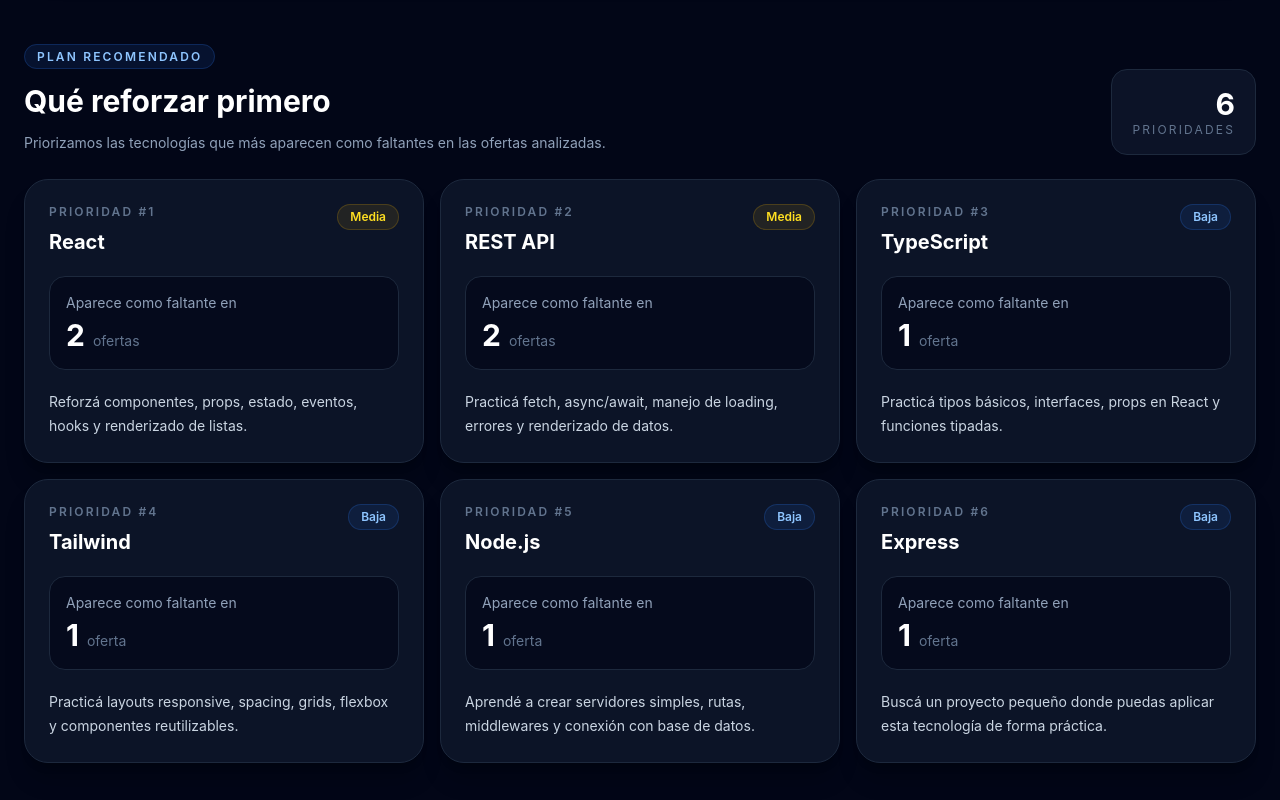
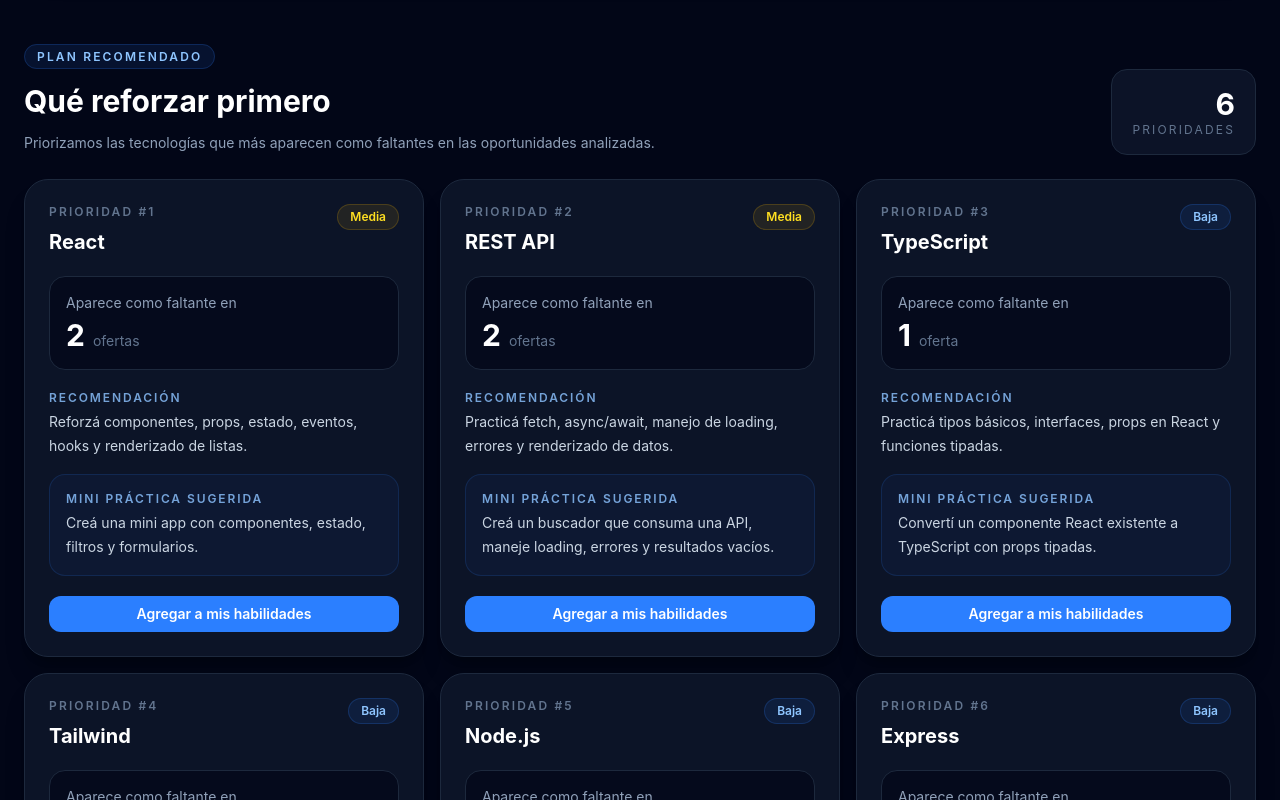
Before and after one commit to PerazzoCamila2am/jobmatch-it, a React (Vite) app: page / in a window 1280 px wide. Shown: the part 6100-6900 px from the top of the page. Built offline with nearby package versions, Linux system fonts and the light colour scheme; no server answers.

Commit message:
add learning plan skill actions

```diff
--- a/src/App.tsx
+++ b/src/App.tsx
@@ -187,7 +187,11 @@
         onRetry={loadJobs}
       />
 
-      <LearningPlan jobs={jobs} userSkills={skills} />
+      <LearningPlan
+       jobs={jobs}
+       userSkills={skills}
+       onAddSkill={handleAddSkill}
+/>
 
       <ApplicationsTracker
         savedJobs={savedJobs}
--- a/src/components/LearningPlan.tsx
+++ b/src/components/LearningPlan.tsx
@@ -5,6 +5,7 @@
 type LearningPlanProps = {
   jobs: Job[]
   userSkills: string[]
+  onAddSkill: (skill: string) => void
 }
 
 type MissingSkillItem = {
@@ -12,6 +13,7 @@
   count: number
   priority: 'Alta' | 'Media' | 'Baja'
   recommendation: string
+  projectIdea: string
 }
 
 function getSkillRecommendation(skill: string) {
@@ -52,6 +54,44 @@
   return 'Buscá un proyecto pequeño donde puedas aplicar esta tecnología de forma práctica.'
 }
 
+function getProjectIdea(skill: string) {
+  const normalizedSkill = skill.toLowerCase()
+
+  if (normalizedSkill === 'typescript') {
+    return 'Convertí un componente React existente a TypeScript con props tipadas.'
+  }
+
+  if (normalizedSkill === 'react') {
+    return 'Creá una mini app con componentes, estado, filtros y formularios.'
+  }
+
+  if (normalizedSkill === 'next.js') {
+    return 'Armá una landing con rutas, layouts y una página de detalle.'
+  }
+
+  if (normalizedSkill === 'tailwind') {
+    return 'Diseñá una sección responsive con cards, grid y dark mode.'
+  }
+
+  if (normalizedSkill === 'rest api') {
+    return 'Creá un buscador que consuma una API, maneje loading, errores y resultados vacíos.'
+  }
+
+  if (normalizedSkill === 'node.js') {
+    return 'Creá una API simple con rutas GET, POST, PUT y DELETE.'
+  }
+
+  if (normalizedSkill === 'sql') {
+    return 'Diseñá una base de datos simple de usuarios, ofertas y postulaciones.'
+  }
+
+  if (normalizedSkill === 'testing' || normalizedSkill === 'cypress') {
+    return 'Automatizá un flujo simple: cargar skills, filtrar empleos y guardar una oferta.'
+  }
+
+  return 'Aplicala en una pequeña funcionalidad dentro de JobMatch IT.'
+}
+
 function getPriority(count: number): MissingSkillItem['priority'] {
   if (count >= 4) return 'Alta'
   if (count >= 2) return 'Media'
@@ -70,7 +110,7 @@
   return 'border-blue-500/20 bg-blue-500/10 text-blue-300'
 }
 
-function LearningPlan({ jobs, userSkills }: LearningPlanProps) {
+function LearningPlan({ jobs, userSkills, onAddSkill }: LearningPlanProps) {
   const missingSkillMap = jobs.reduce<Record<string, number>>((acc, job) => {
     const finalRequiredSkills = getJobSkills(job.requiredSkills, job.description)
 
@@ -92,6 +132,7 @@
       count,
       priority: getPriority(count),
       recommendation: getSkillRecommendation(skill),
+      projectIdea: getProjectIdea(skill),
     }))
     .sort((a, b) => b.count - a.count)
     .slice(0, 6)
@@ -110,7 +151,7 @@
 
           <p className="mt-3 max-w-2xl text-sm leading-6 text-slate-400">
             Priorizamos las tecnologías que más aparecen como faltantes en las
-            ofertas analizadas.
+            oportunidades analizadas.
           </p>
         </div>
 
@@ -172,9 +213,35 @@
                 </p>
               </div>
 
-              <p className="text-sm leading-6 text-slate-300">
-                {item.recommendation}
-              </p>
+              <div className="space-y-4">
+                <div>
+                  <p className="mb-1 text-xs font-semibold uppercase tracking-[0.16em] text-blue-300/80">
+                    Recomendación
+                  </p>
+
+                  <p className="text-sm leading-6 text-slate-300">
+                    {item.recommendation}
+                  </p>
+                </div>
+
+                <div className="rounded-2xl border border-blue-500/15 bg-blue-500/5 p-4">
+                  <p className="mb-1 text-xs font-semibold uppercase tracking-[0.16em] text-blue-300/80">
+                    Mini práctica sugerida
+                  </p>
+
+                  <p className="text-sm leading-6 text-slate-300">
+                    {item.projectIdea}
+                  </p>
+                </div>
+              </div>
+
+              <button
+                type="button"
+                onClick={() => onAddSkill(item.skill)}
+                className="mt-5 w-full rounded-xl bg-blue-500 px-4 py-2 text-sm font-semibold text-white transition hover:bg-blue-600"
+              >
+                Agregar a mis habilidades
+              </button>
             </article>
           ))}
         </div>
```
